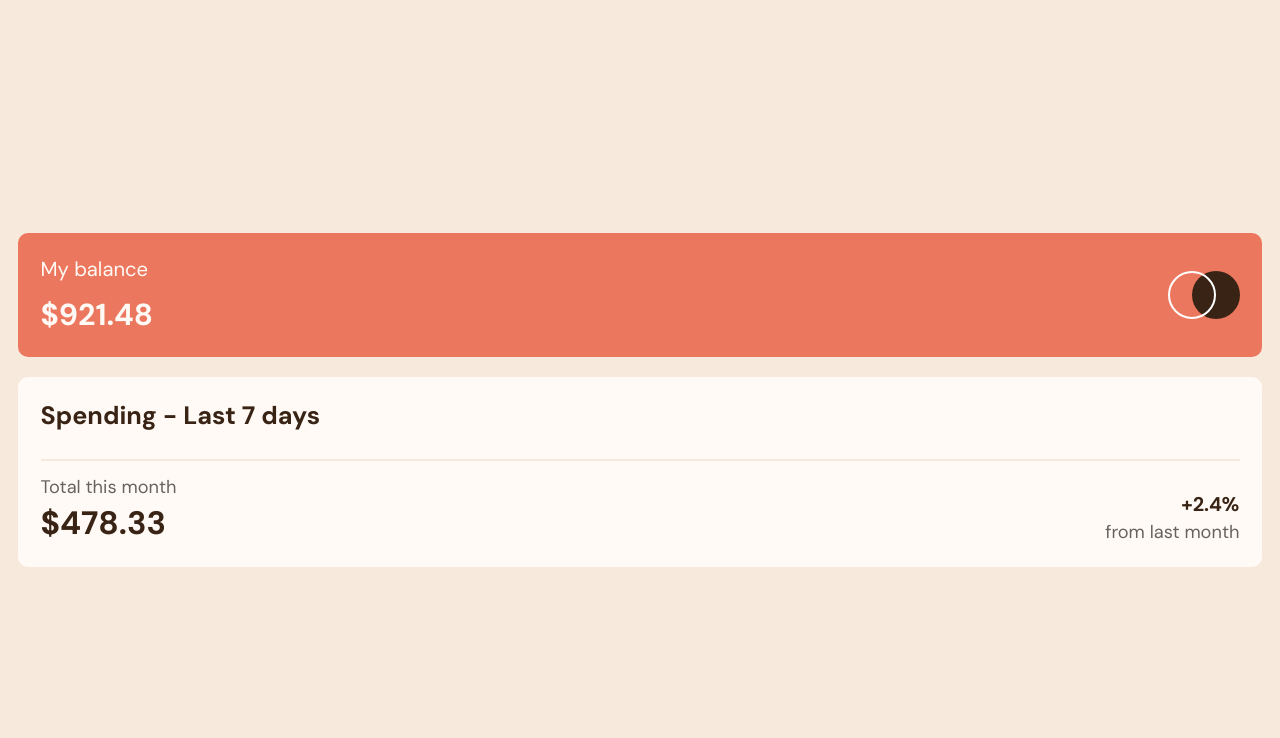
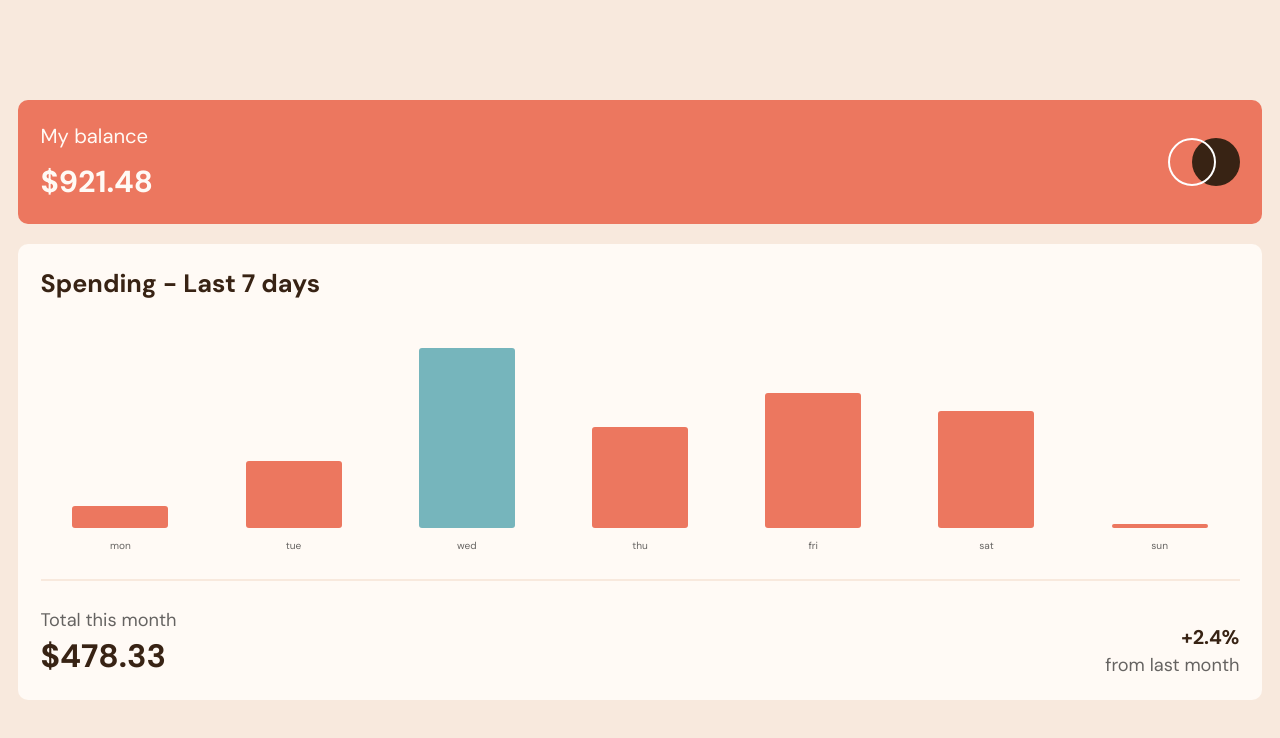
Before and after one commit to Diounata/Expenses-chart, a React (Vite) app in the folder client/: page / in a window 1280 px wide. Shown: the top 738 px of the page. Built offline with nearby package versions, Linux system fonts and the light colour scheme.

Commit message:
add: Chart component

```diff
--- /dev/null
+++ b/client/src/components/Chart/index.tsx
@@ -0,0 +1,16 @@
+import { AmountChart, Container, Title } from './styles';
+
+interface Props {
+  title: string;
+  percentage: number;
+}
+
+export function Chart({ title, percentage }: Props) {
+  return (
+    <Container>
+      <AmountChart percentage={percentage} isBiggestNumber={percentage === 80} />
+
+      <Title>{title}</Title>
+    </Container>
+  );
+}
--- /dev/null
+++ b/client/src/components/Chart/styles.ts
@@ -0,0 +1,27 @@
+import styled from 'styled-components';
+
+const Container = styled.article`
+  display: flex;
+  flex-direction: column;
+  align-items: center;
+  justify-content: flex-end;
+  gap: 0.5625rem;
+
+  min-height: 12.5rem;
+`;
+
+const AmountChart = styled.div<{ percentage: number; isBiggestNumber: boolean }>`
+  width: 7.5vw;
+  height: ${({ percentage }) => percentage}%;
+
+  border-radius: 3px;
+  background-color: ${({ theme, isBiggestNumber }) => theme.COLORS[isBiggestNumber ? 'CYAN' : 'RED']};
+`;
+
+const Title = styled.h3`
+  font: ${({ theme }) => theme.FONT.REGULAR};
+  font-size: 0.5625rem;
+  opacity: 0.6;
+`;
+
+export { Container, AmountChart, Title };
--- a/client/src/components/Footer/styles.ts
+++ b/client/src/components/Footer/styles.ts
@@ -5,7 +5,7 @@ const Container = styled.footer`
   align-items: flex-end;
   justify-content: space-between;
 
-  padding-top: 0.75rem;
+  padding-top: 1.5rem;
 
   border-top: 2px solid ${({ theme }) => theme.COLORS.CREAM};
 `;
--- a/client/src/components/Main/index.tsx
+++ b/client/src/components/Main/index.tsx
@@ -1,5 +1,6 @@
 import { Container, Title } from './styles';
 
+import { SpendingCharts } from '../SpendingCharts';
 import { Footer } from '../Footer';
 
 export function Main() {
@@ -7,6 +8,7 @@ export function Main() {
     <Container>
       <Title>Spending - Last 7 days</Title>
 
+      <SpendingCharts />
       <Footer />
     </Container>
   );
--- /dev/null
+++ b/client/src/components/SpendingCharts/index.tsx
@@ -0,0 +1,17 @@
+import { Container } from './styles';
+
+import { Chart } from '../Chart';
+
+export function SpendingCharts() {
+  return (
+    <Container>
+      <Chart title="mon" percentage={10} />
+      <Chart title="tue" percentage={30} />
+      <Chart title="wed" percentage={80} />
+      <Chart title="thu" percentage={45} />
+      <Chart title="fri" percentage={60} />
+      <Chart title="sat" percentage={52} />
+      <Chart title="sun" percentage={2} />
+    </Container>
+  );
+}
--- /dev/null
+++ b/client/src/components/SpendingCharts/styles.ts
@@ -0,0 +1,10 @@
+import styled from 'styled-components';
+
+const Container = styled.section`
+  display: grid;
+  grid-template-columns: repeat(7, 1fr);
+  justify-content: space-between;
+  gap: 0.75rem;
+`;
+
+export { Container };
```
